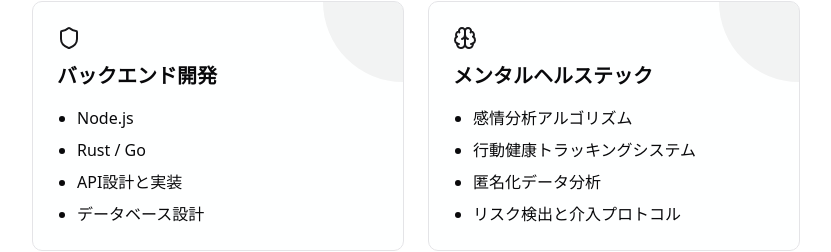
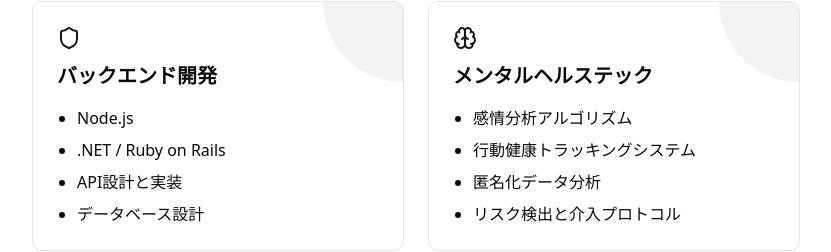
Before and after one commit to i0z0m/zer0.im, a Next.js app: page / in a window 1280 px wide. Shown: the part 1100-1352 px from the top of the page, without its empty margins (224-1055 px from the left). Built offline with nearby package versions, Linux system fonts and the light colour scheme.

Commit message:
fix: write program in C# and Ruby for work

```diff
--- a/src/app/page.tsx
+++ b/src/app/page.tsx
@@ -122,7 +122,7 @@ export default function Home() {
               <h3 className="text-xl font-semibold mb-4">バックエンド開発</h3>
               <ul className="list-disc pl-5 space-y-2">
                 <li>Node.js</li>
-                <li>Rust / Go</li>
+                <li>.NET / Ruby on Rails</li>
                 <li>API設計と実装</li>
                 <li>データベース設計</li>
               </ul>
```
